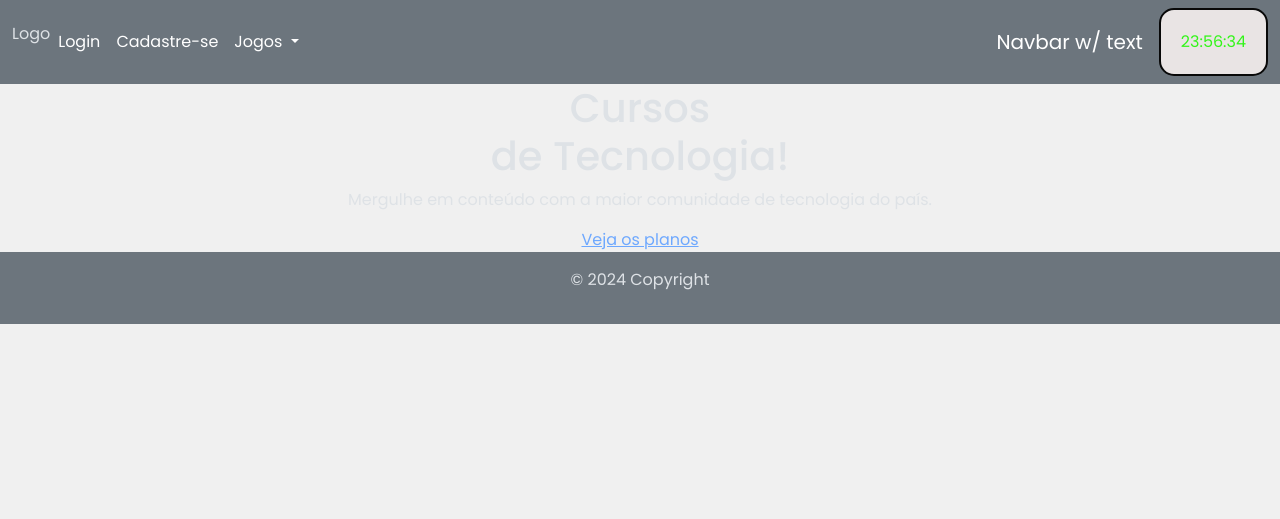
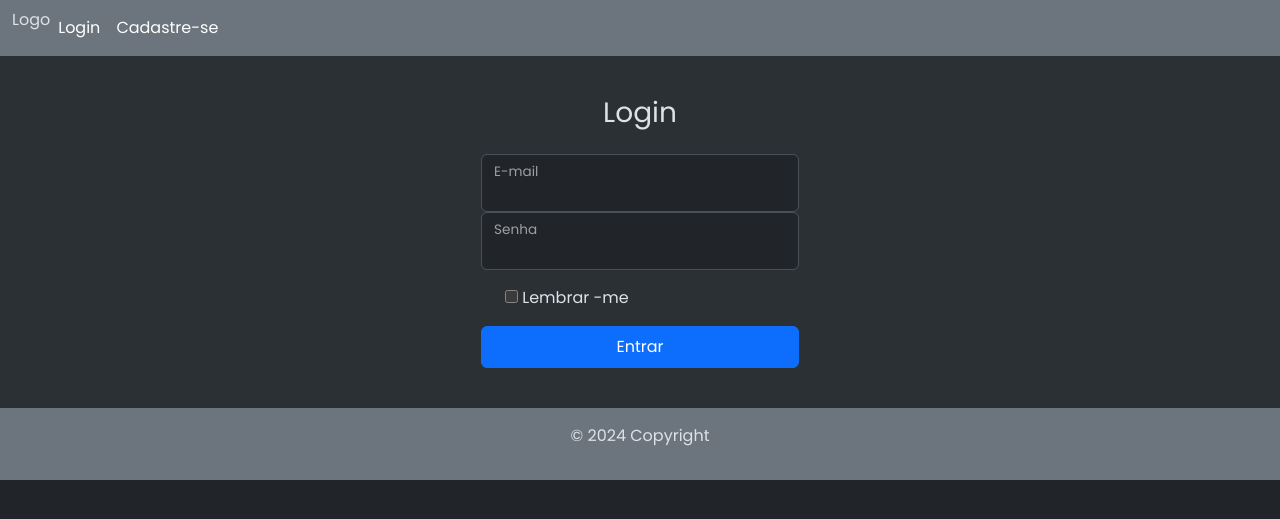
Before and after one commit to Tarik-Campestrini/app-edu, a Flask app: page / in a window 1280 px wide. Shown: the top 519 px of the page. Run offline with Flask 3, Linux system fonts and the light colour scheme.

Commit message:
Tratamentos front

```diff
--- a/app/templates/base.html
+++ b/app/templates/base.html
@@ -1,17 +1,11 @@
 <!DOCTYPE html>
 <html lang="pt-br" data-bs-theme="dark">
+
 <head>
   <meta charset="utf-8" />
   <meta name="viewport" content="width=device-width, initial-scale=1" />
-    <link
-      rel="stylesheet"
-      type="text/css"
-      href="{{ url_for('static', filename='css/base.css') }}"
-    />
-    <link
-      href="https://cdn.jsdelivr.net/npm/bootstrap@5.3.3/dist/css/bootstrap.min.css"
-      rel="stylesheet"
-    />
+  <link rel="stylesheet" type="text/css" href="{{ url_for('static', filename='css/base.css') }}" />
+  <link href="https://cdn.jsdelivr.net/npm/bootstrap@5.3.3/dist/css/bootstrap.min.css" rel="stylesheet" />
   {% block head %} {% endblock %}
 </head>
 
@@ -20,37 +14,52 @@
   <nav class="navbar navbar-expand-lg w-100 bg-secondary">
     <div class="container-fluid">
       <p>Logo</p>
-        <button class="navbar-toggler" type="button" data-bs-toggle="collapse" data-bs-target="#navbarSupportedContent" aria-controls="navbarSupportedContent" aria-expanded="false" aria-label="Toggle navigation">
+      <button class="navbar-toggler" type="button" data-bs-toggle="collapse" data-bs-target="#navbarSupportedContent"
+        aria-controls="navbarSupportedContent" aria-expanded="false" aria-label="Toggle navigation">
         <span class="navbar-toggler-icon"></span>
       </button>
       <div class="collapse navbar-collapse" id="navbarSupportedContent">
         <ul class="navbar-nav me-auto mb-2 mb-lg-0">
+          {% if g.user %}
+          <li class="nav-item">
+            <a class="nav-link active" aria-current="page" href="{{ url_for('auth.login') }}">Home</a>
+          </li>
+          <li class="nav-item">
+            <a class="nav-link active" aria-current="page" href="{{ url_for('auth.login') }}">Cursos</a>
+          </li>
+          <li class="nav-item">
+            <a class="nav-link active" aria-current="page" href="{{ url_for('auth.login') }}">Meus Cursos</a>
+          </li>
+
+          <li class="nav-item dropdown">
+            <a class="nav-link active dropdown-toggle" href="#" role="button" data-bs-toggle="dropdown"
+              aria-expanded="false">
+              Jogos
+            </a>
+            <ul class="dropdown-menu">
+              <li><a class="dropdown-item" href="{{ url_for('jogos.ping_pong') }}">Ping-Pong</a></li>
+              <li><a class="dropdown-item" href="">Movimento</a></li>
+            </ul>
+          </li>
+          <li class="nav-item">
+            <a class="nav-link active" aria-current="page" href="{{ url_for('auth.logout') }}">Sair</a>
+          </li>
+          {% else %}
           <li class="nav-item">
             <a class="nav-link active" aria-current="page" href="{{ url_for('auth.login') }}">Login</a>
           </li>
           <li class="nav-item">
             <a class="nav-link active" href="{{ url_for('auth.cadatrar') }}">Cadastre-se</a>
           </li>
-            <li class="nav-item dropdown">
-              <a class="nav-link active dropdown-toggle" href="#" role="button" data-bs-toggle="dropdown" aria-expanded="false">
-                Jogos
-              </a>
-              <ul class="dropdown-menu">
-                <li><a class="dropdown-item" href="{{ url_for('jogos.ping_pong') }}">Ping-Pong</a></li>
-                <li><a class="dropdown-item" href="">Movimento</a></li>
-
-              </ul>
-            </li>
-
+          {% endif %}
         </ul>
 
-          <a class="navbar-brand" href="#">Navbar w/ text</a>
+        {% if g.user %}
+        <a class="navbar-brand" href="#">{{ g.user.nome }}</a>
           <div id="clockContainer" class="clock-container">
             <div class="clock" id="clock"></div>
           </div>
-          <!--
-          <a class="navbar-brand" href="#">Navbar w/ text</a>
-          -->
+      {% endif %}
       </div>
     </div>
   </nav>
@@ -68,4 +77,5 @@
 "></script>
 
 </body>
+
 </html>
--- a/app/templates/public/index.html
+++ b/app/templates/public/index.html
@@ -5,7 +5,35 @@
 <title>Plataforma de curso infantil</title>
 {% endblock %}
 
+
+
 {% block conteudo %}
-<div class="home__header-titles"><h1 class="home__header-mainTitle">Cursos<br>de <span>Tecnologia!</span></h1><p class="home__header-mainText">Mergulhe em conteúdo com a maior comunidade de tecnologia do país.</p>
-  <a class="home__header-cta" href="/planos-cursos-online">Veja os planos</a></div>
+
+<div id="carouselExampleIndicators" class="carousel slide h-2" data-bs-ride="carousel">
+  <div class="carousel-indicators">
+    <button type="button" data-bs-target="#carouselExampleIndicators" data-bs-slide-to="0" class="active" aria-current="true" aria-label="Slide 1"></button>
+    <button type="button" data-bs-target="#carouselExampleIndicators" data-bs-slide-to="1" aria-label="Slide 2"></button>
+    <button type="button" data-bs-target="#carouselExampleIndicators" data-bs-slide-to="2" aria-label="Slide 3"></button>
+  </div>
+  <div class="carousel-inner">
+    <div class="carousel-item active">
+      <img src="{{ url_for('static', filename='img/carrossel_1.jpg') }}" class="d-block w-100" alt="...">
+    </div>
+    <div class="carousel-item">
+      <img src="{{ url_for('static', filename='img/carrossel_2.jpg') }}" class="d-block w-100" alt="...">
+    </div>
+    <div class="carousel-item">
+      <img src="{{ url_for('static', filename='img/carrossel_3.jpeg') }}" class="d-block w-100" alt="...">
+    </div>
+  </div>
+  <button class="carousel-control-prev" type="button" data-bs-target="#carouselExampleIndicators" data-bs-slide="prev">
+    <span class="carousel-control-prev-icon" aria-hidden="true"></span>
+    <span class="visually-hidden">Previous</span>
+  </button>
+  <button class="carousel-control-next" type="button" data-bs-target="#carouselExampleIndicators" data-bs-slide="next">
+    <span class="carousel-control-next-icon" aria-hidden="true"></span>
+    <span class="visually-hidden">Next</span>
+  </button>
+</div>
+
 {% endblock %}
--- a/app/views/public.py
+++ b/app/views/public.py
@@ -8,4 +8,4 @@
 @public.route("/", methods=["GET"])
 def index():
 
-    return render_template("public/index.html")
+    return render_template("auth/login.html")
--- /dev/null
+++ b/db.py
@@ -0,0 +1,3 @@
+
+SQLALCHEMY_TRACK_MODIFICATIONS = False
+SQLALCHEMY_DATABASE_URI = "mysql+pymysql://u725745694_trk:MgT+i8#0Xt@srv1196.hstgr.io:3306/u725745694_app_edu"
```
Also changed, not shown: app/static/img/carrossel_1.jpg (added), app/static/img/carrossel_2.jpg (added), app/static/img/corrossel_3.jpeg (added). Lines whose indentation alone changed are shown as unchanged.
